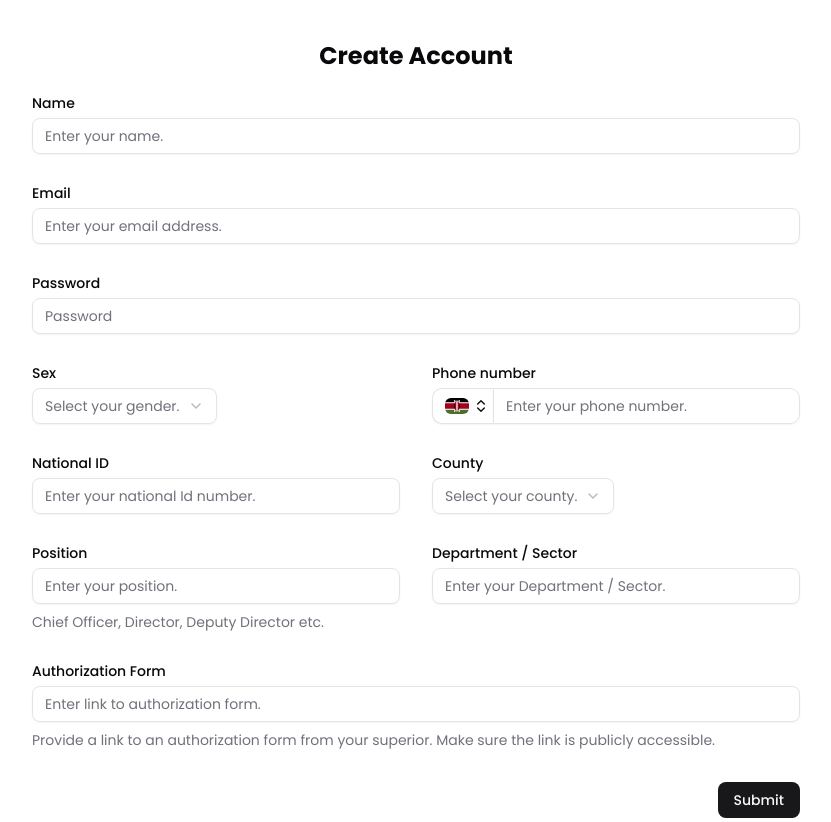
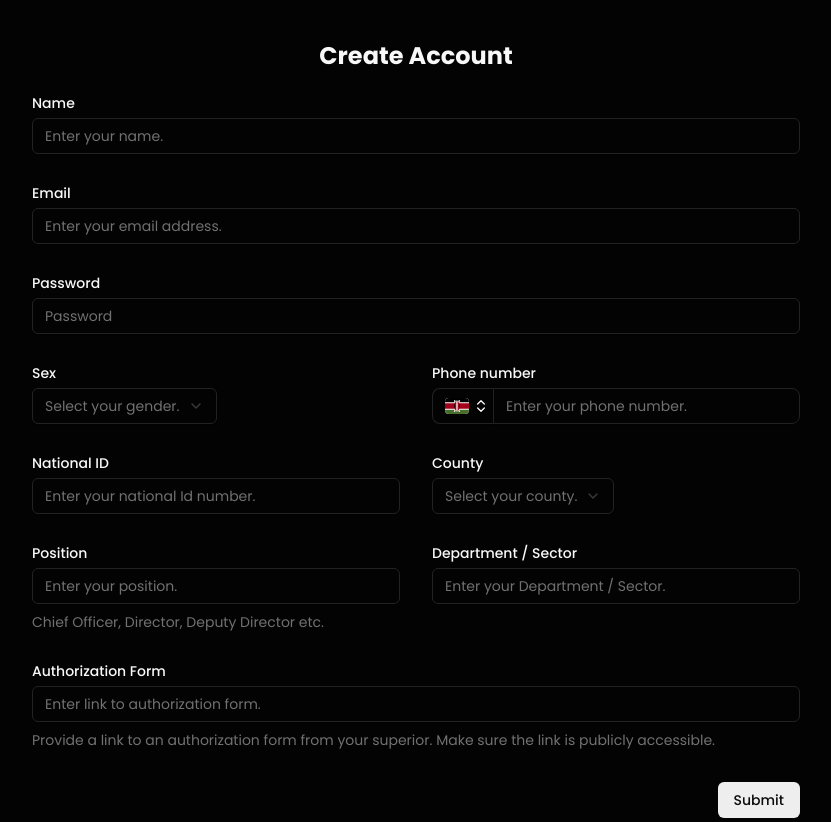
Before and after one commit to muhreeowki/LDRI-Collect-Frontend, a Next.js app: page /onboarding in a window 1280 px wide. Shown: the whole page, without its empty margins (224-1055 px from the left). Built offline with nearby package versions, Linux system fonts and the light colour scheme; what fumadocs-ui would draw is missing.

Commit message:
Improved Landing Page

```diff
--- a/src/app/globals.css
+++ b/src/app/globals.css
@@ -1,114 +1,119 @@
 @import "tailwindcss";
+@import "tw-animate-css";
 
 @custom-variant dark (&:is(.dark *));
 
+:root {
+  /* Updated to pure black and white monochromatic theme */
+  --background: oklch(0.1 0 0);
+  --foreground: oklch(0.98 0 0);
+  --card: oklch(0.15 0 0);
+  --card-foreground: oklch(0.98 0 0);
+  --popover: oklch(0.13 0 0);
+  --popover-foreground: oklch(0.98 0 0);
+  --primary: oklch(0.95 0 0);
+  --primary-foreground: oklch(0.15 0 0);
+  --secondary: oklch(0.22 0 0);
+  --secondary-foreground: oklch(0.98 0 0);
+  --muted: oklch(0.25 0 0);
+  --muted-foreground: oklch(0.55 0 0);
+  --accent: oklch(0.85 0 0);
+  --accent-foreground: oklch(0.15 0 0);
+  --destructive: oklch(0.4 0 0);
+  --destructive-foreground: oklch(0.98 0 0);
+  --border: oklch(0.25 0 0);
+  --input: oklch(0.25 0 0);
+  --ring: oklch(0.7 0 0);
+  --chart-1: oklch(0.9 0 0);
+  --chart-2: oklch(0.7 0 0);
+  --chart-3: oklch(0.5 0 0);
+  --chart-4: oklch(0.6 0 0);
+  --chart-5: oklch(0.8 0 0);
+  --radius: 0.5rem;
+  --sidebar: oklch(0.12 0 0);
+  --sidebar-foreground: oklch(0.98 0 0);
+  --sidebar-primary: oklch(0.95 0 0);
+  --sidebar-primary-foreground: oklch(0.15 0 0);
+  --sidebar-accent: oklch(0.2 0 0);
+  --sidebar-accent-foreground: oklch(0.98 0 0);
+  --sidebar-border: oklch(0.2 0 0);
+  --sidebar-ring: oklch(0.7 0 0);
+}
+
+.dark {
+  --background: oklch(0.1 0 0);
+  --foreground: oklch(0.98 0 0);
+  --card: oklch(0.15 0 0);
+  --card-foreground: oklch(0.98 0 0);
+  --popover: oklch(0.13 0 0);
+  --popover-foreground: oklch(0.98 0 0);
+  --primary: oklch(0.95 0 0);
+  --primary-foreground: oklch(0.15 0 0);
+  --secondary: oklch(0.22 0 0);
+  --secondary-foreground: oklch(0.98 0 0);
+  --muted: oklch(0.25 0 0);
+  --muted-foreground: oklch(0.55 0 0);
+  --accent: oklch(0.85 0 0);
+  --accent-foreground: oklch(0.15 0 0);
+  --destructive: oklch(0.4 0 0);
+  --destructive-foreground: oklch(0.98 0 0);
+  --border: oklch(0.25 0 0);
+  --input: oklch(0.25 0 0);
+  --ring: oklch(0.7 0 0);
+  --chart-1: oklch(0.9 0 0);
+  --chart-2: oklch(0.7 0 0);
+  --chart-3: oklch(0.5 0 0);
+  --chart-4: oklch(0.6 0 0);
+  --chart-5: oklch(0.8 0 0);
+  --sidebar: oklch(0.12 0 0);
+  --sidebar-foreground: oklch(0.98 0 0);
+  --sidebar-primary: oklch(0.95 0 0);
+  --sidebar-primary-foreground: oklch(0.15 0 0);
+  --sidebar-accent: oklch(0.2 0 0);
+  --sidebar-accent-foreground: oklch(0.98 0 0);
+  --sidebar-border: oklch(0.2 0 0);
+  --sidebar-ring: oklch(0.7 0 0);
+}
+
 @theme inline {
+  --font-sans: var(--font-geist-sans);
+  --font-mono: var(--font-geist-mono);
   --color-background: var(--background);
   --color-foreground: var(--foreground);
-  --font-sans: var(--font-geist-sans);
-  --font-mono: var(--font-geist-mono);
-  --color-sidebar-ring: var(--sidebar-ring);
-  --color-sidebar-border: var(--sidebar-border);
-  --color-sidebar-accent-foreground: var(--sidebar-accent-foreground);
-  --color-sidebar-accent: var(--sidebar-accent);
-  --color-sidebar-primary-foreground: var(--sidebar-primary-foreground);
-  --color-sidebar-primary: var(--sidebar-primary);
-  --color-sidebar-foreground: var(--sidebar-foreground);
-  --color-sidebar: var(--sidebar);
+  --color-card: var(--card);
+  --color-card-foreground: var(--card-foreground);
+  --color-popover: var(--popover);
+  --color-popover-foreground: var(--popover-foreground);
+  --color-primary: var(--primary);
+  --color-primary-foreground: var(--primary-foreground);
+  --color-secondary: var(--secondary);
+  --color-secondary-foreground: var(--secondary-foreground);
+  --color-muted: var(--muted);
+  --color-muted-foreground: var(--muted-foreground);
+  --color-accent: var(--accent);
+  --color-accent-foreground: var(--accent-foreground);
+  --color-destructive: var(--destructive);
+  --color-destructive-foreground: var(--destructive-foreground);
+  --color-border: var(--border);
+  --color-input: var(--input);
+  --color-ring: var(--ring);
+  --color-chart-1: var(--chart-1);
+  --color-chart-2: var(--chart-2);
+  --color-chart-3: var(--chart-3);
+  --color-chart-4: var(--chart-4);
   --color-chart-5: var(--chart-5);
-  --color-chart-4: var(--chart-4);
-  --color-chart-3: var(--chart-3);
-  --color-chart-2: var(--chart-2);
-  --color-chart-1: var(--chart-1);
-  --color-ring: var(--ring);
-  --color-input: var(--input);
-  --color-border: var(--border);
-  --color-destructive: var(--destructive);
-  --color-accent-foreground: var(--accent-foreground);
-  --color-accent: var(--accent);
-  --color-muted-foreground: var(--muted-foreground);
-  --color-muted: var(--muted);
-  --color-secondary-foreground: var(--secondary-foreground);
-  --color-secondary: var(--secondary);
-  --color-primary-foreground: var(--primary-foreground);
-  --color-primary: var(--primary);
-  --color-popover-foreground: var(--popover-foreground);
-  --color-popover: var(--popover);
-  --color-card-foreground: var(--card-foreground);
-  --color-card: var(--card);
   --radius-sm: calc(var(--radius) - 4px);
   --radius-md: calc(var(--radius) - 2px);
   --radius-lg: var(--radius);
   --radius-xl: calc(var(--radius) + 4px);
-}
-
-:root {
-  --radius: 0.625rem;
-  --background: oklch(1 0 0);
-  --foreground: oklch(0.141 0.005 285.823);
-  --card: oklch(1 0 0);
-  --card-foreground: oklch(0.141 0.005 285.823);
-  --popover: oklch(1 0 0);
-  --popover-foreground: oklch(0.141 0.005 285.823);
-  --primary: oklch(0.21 0.006 285.885);
-  --primary-foreground: oklch(0.985 0 0);
-  --secondary: oklch(0.967 0.001 286.375);
-  --secondary-foreground: oklch(0.21 0.006 285.885);
-  --muted: oklch(0.967 0.001 286.375);
-  --muted-foreground: oklch(0.552 0.016 285.938);
-  --accent: oklch(0.967 0.001 286.375);
-  --accent-foreground: oklch(0.21 0.006 285.885);
-  --destructive: oklch(0.577 0.245 27.325);
-  --border: oklch(0.92 0.004 286.32);
-  --input: oklch(0.92 0.004 286.32);
-  --ring: oklch(0.705 0.015 286.067);
-  --chart-1: oklch(0.646 0.222 41.116);
-  --chart-2: oklch(0.6 0.118 184.704);
-  --chart-3: oklch(0.398 0.07 227.392);
-  --chart-4: oklch(0.828 0.189 84.429);
-  --chart-5: oklch(0.769 0.188 70.08);
-  --sidebar: oklch(0.985 0 0);
-  --sidebar-foreground: oklch(0.141 0.005 285.823);
-  --sidebar-primary: oklch(0.21 0.006 285.885);
-  --sidebar-primary-foreground: oklch(0.985 0 0);
-  --sidebar-accent: oklch(0.967 0.001 286.375);
-  --sidebar-accent-foreground: oklch(0.21 0.006 285.885);
-  --sidebar-border: oklch(0.92 0.004 286.32);
-  --sidebar-ring: oklch(0.705 0.015 286.067);
-}
-
-.dark {
-  --background: oklch(0.141 0.005 285.823);
-  --foreground: oklch(0.985 0 0);
-  --card: oklch(0.21 0.006 285.885);
-  --card-foreground: oklch(0.985 0 0);
-  --popover: oklch(0.21 0.006 285.885);
-  --popover-foreground: oklch(0.985 0 0);
-  --primary: oklch(0.92 0.004 286.32);
-  --primary-foreground: oklch(0.21 0.006 285.885);
-  --secondary: oklch(0.274 0.006 286.033);
-  --secondary-foreground: oklch(0.985 0 0);
-  --muted: oklch(0.274 0.006 286.033);
-  --muted-foreground: oklch(0.705 0.015 286.067);
-  --accent: oklch(0.274 0.006 286.033);
-  --accent-foreground: oklch(0.985 0 0);
-  --destructive: oklch(0.704 0.191 22.216);
-  --border: oklch(1 0 0 / 10%);
-  --input: oklch(1 0 0 / 15%);
-  --ring: oklch(0.552 0.016 285.938);
-  --chart-1: oklch(0.488 0.243 264.376);
-  --chart-2: oklch(0.696 0.17 162.48);
-  --chart-3: oklch(0.769 0.188 70.08);
-  --chart-4: oklch(0.627 0.265 303.9);
-  --chart-5: oklch(0.645 0.246 16.439);
-  --sidebar: oklch(0.21 0.006 285.885);
-  --sidebar-foreground: oklch(0.985 0 0);
-  --sidebar-primary: oklch(0.488 0.243 264.376);
-  --sidebar-primary-foreground: oklch(0.985 0 0);
-  --sidebar-accent: oklch(0.274 0.006 286.033);
-  --sidebar-accent-foreground: oklch(0.985 0 0);
-  --sidebar-border: oklch(1 0 0 / 10%);
-  --sidebar-ring: oklch(0.552 0.016 285.938);
+  --color-sidebar: var(--sidebar);
+  --color-sidebar-foreground: var(--sidebar-foreground);
+  --color-sidebar-primary: var(--sidebar-primary);
+  --color-sidebar-primary-foreground: var(--sidebar-primary-foreground);
+  --color-sidebar-accent: var(--sidebar-accent);
+  --color-sidebar-accent-foreground: var(--sidebar-accent-foreground);
+  --color-sidebar-border: var(--sidebar-border);
+  --color-sidebar-ring: var(--sidebar-ring);
 }
 
 @layer base {
--- a/src/app/page.tsx
+++ b/src/app/page.tsx
@@ -257,7 +257,7 @@
               <form action="/login">
                 <Button
                   size="lg"
-                  variant="secondary"
+                  variant="outline"
                   className="text-base px-8 py-6 h-auto bg-transparent text-white border-white hover:bg-white/10"
                 >
                   Login to Dashboard
```
